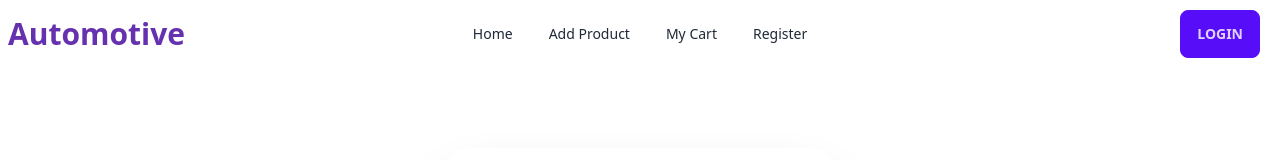
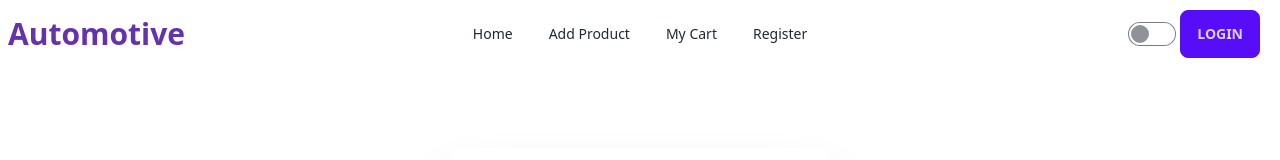
Before and after one commit to MosaddekHossen/car, a React (Vite) app: page /login in a window 1280 px wide. Shown: the top 160 px of the page. Built offline with nearby package versions, Linux system fonts and the light colour scheme; no server answers.

Commit message:
Dark mode add

```diff
--- a/src/components/header/Header.jsx
+++ b/src/components/header/Header.jsx
@@ -1,4 +1,4 @@
-import { useContext } from "react";
+import { useContext, useEffect, useState } from "react";
 import { NavLink } from "react-router-dom";
 import { Link } from 'react-router-dom';
 import { AuthContext } from "../../provider/AuthProvider";
@@ -6,6 +6,7 @@ import Swal from "sweetalert2";
 
 const Header = () => {
     const { user, logOutUser } = useContext(AuthContext);
+    const [isDarkMode, setIsDarkMode] = useState(false);
 
     // LogOut
     const handleLogout = () => {
@@ -78,10 +79,33 @@ const Header = () => {
             </li>
         </ul>
     </>
+
+    // Dark Mode
+    useEffect(() => {
+        const savedTheme = localStorage.getItem("theme");
+        if (savedTheme) {
+            setIsDarkMode(savedTheme === "dark");
+        } else {
+            setIsDarkMode(document.documentElement.getAttribute("data-theme") === "dark");
+        }
+    }, []);
+
+    const toggleDarkMode = () => {
+        const newTheme = isDarkMode ? "light" : "dark";
+        setIsDarkMode(!isDarkMode);
+        document.documentElement.setAttribute("data-theme", newTheme);
+        localStorage.setItem("theme", newTheme);
+    };
+
+    const handleToggle = () => {
+        toggleDarkMode();
+    };
+
     return (
         <div className="max-w-7xl mx-auto sticky top-0 z-50">
             <div className="navbar">
                 <div className="navbar-start">
+
                     <div className="dropdown">
                         <label tabIndex={0} className="btn btn-ghost lg:hidden">
                             <svg xmlns="http://www.w3.org/2000/svg" className="h-10 text-white bg-slate-600 font-black w-8 rounded-lg" fill="none" viewBox="0 0 24 24" stroke="currentColor"><path strokeLinecap="round" strokeLinejoin="round" d="M4 6h16M4 12h8m-8 6h16" /></svg>
@@ -94,6 +118,19 @@ const Header = () => {
                     {navLink}
                 </div>
                 <div className="navbar-end">
+
+                    {/* Dark Mode button */}
+                    <div className="form-control">
+                        <label className="label cursor-pointer">
+                            <input
+                                type="checkbox"
+                                className="toggle"
+                                checked={isDarkMode}
+                                onChange={handleToggle}
+                            />
+                        </label>
+                    </div>
+
                     {user ? <>
                         <div className="flex flex-col lg:flex-row justify-center text-center items-center">
                             <button onClick={handleLogout} className="btn btn-primary mx-3">Login Out</button>
```
